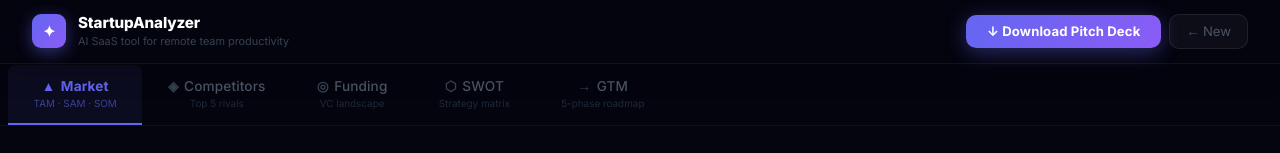
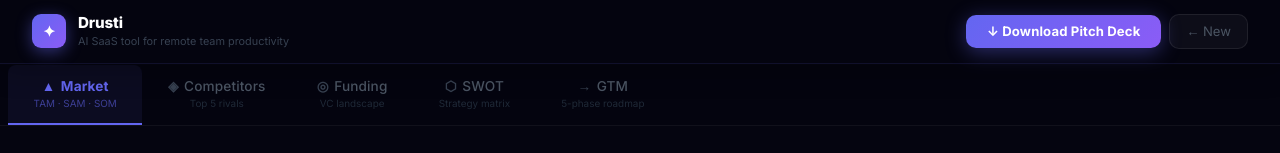
Before and after one commit to Ashutoshpalai3073/startup-analyzer, a React (Create React App) app in the folder frontend/: page / in a window 1280 px wide. Shown: the top 153 px of the page. Built offline with nearby package versions, Linux system fonts and the light colour scheme; no server answers.

Commit message:
rebrand: rename to Drusti

```diff
--- a/frontend/public/index.html
+++ b/frontend/public/index.html
@@ -3,7 +3,7 @@
   <head>
     <meta charset="utf-8" />
     <meta name="viewport" content="width=device-width, initial-scale=1" />
-    <title>StartupAnalyzer — AI-Powered Startup Intelligence</title>
+    <title>Drusti — AI-Powered Startup Intelligence</title>
     <meta name="description" content="Transform your startup idea into a full investor-ready analysis in minutes." />
     <link rel="preconnect" href="https://fonts.googleapis.com" />
     <link rel="preconnect" href="https://fonts.gstatic.com" crossorigin />
--- a/frontend/src/components/Dashboard.jsx
+++ b/frontend/src/components/Dashboard.jsx
@@ -61,7 +61,7 @@ export default function Dashboard({ analysis, onDownload, onReset }) {
               <div style={{
                 color:"#fff", fontWeight:800, fontSize:"0.95rem",
                 letterSpacing:"-0.01em", lineHeight:1.1,
-              }}>StartupAnalyzer</div>
+              }}>Drusti</div>
               <div style={{
                 color:"#374151", fontSize:"0.68rem", marginTop:"0.15rem",
                 maxWidth: isTablet ? 200 : 380, overflow:"hidden",
--- a/frontend/src/components/LandingPage.jsx
+++ b/frontend/src/components/LandingPage.jsx
@@ -152,7 +152,7 @@ export default function LandingPage({ onAnalyze, error }) {
             flexShrink:0,
           }}>✦</div>
           <span style={{ color:"#fff", fontWeight:800, fontSize: isMobile ? "0.95rem" : "1.1rem", letterSpacing:"-0.02em" }}>
-            {isMobile ? "Drusti" : "StartupAnalyzer"}
+            Drusti
           </span>
         </div>
         <div style={{ display:"flex", alignItems:"center", gap:"0.5rem" }}>
```
